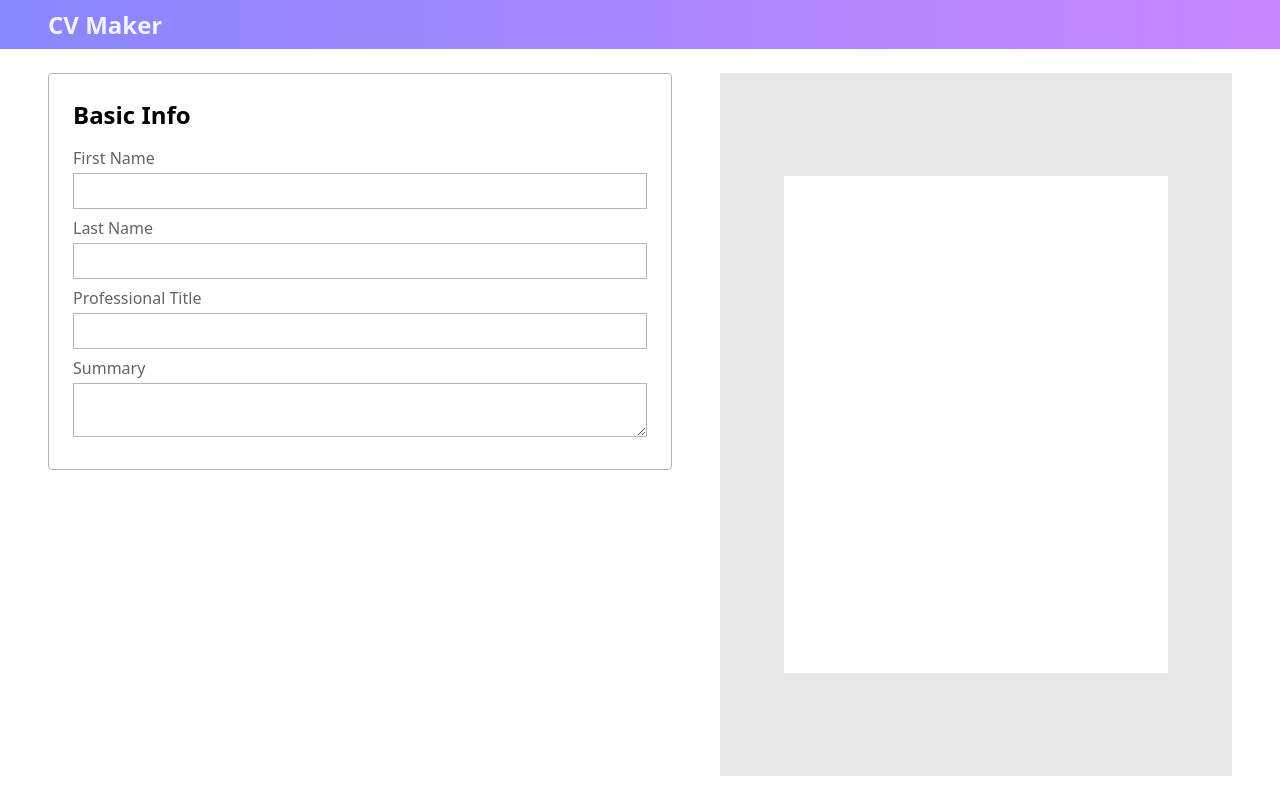
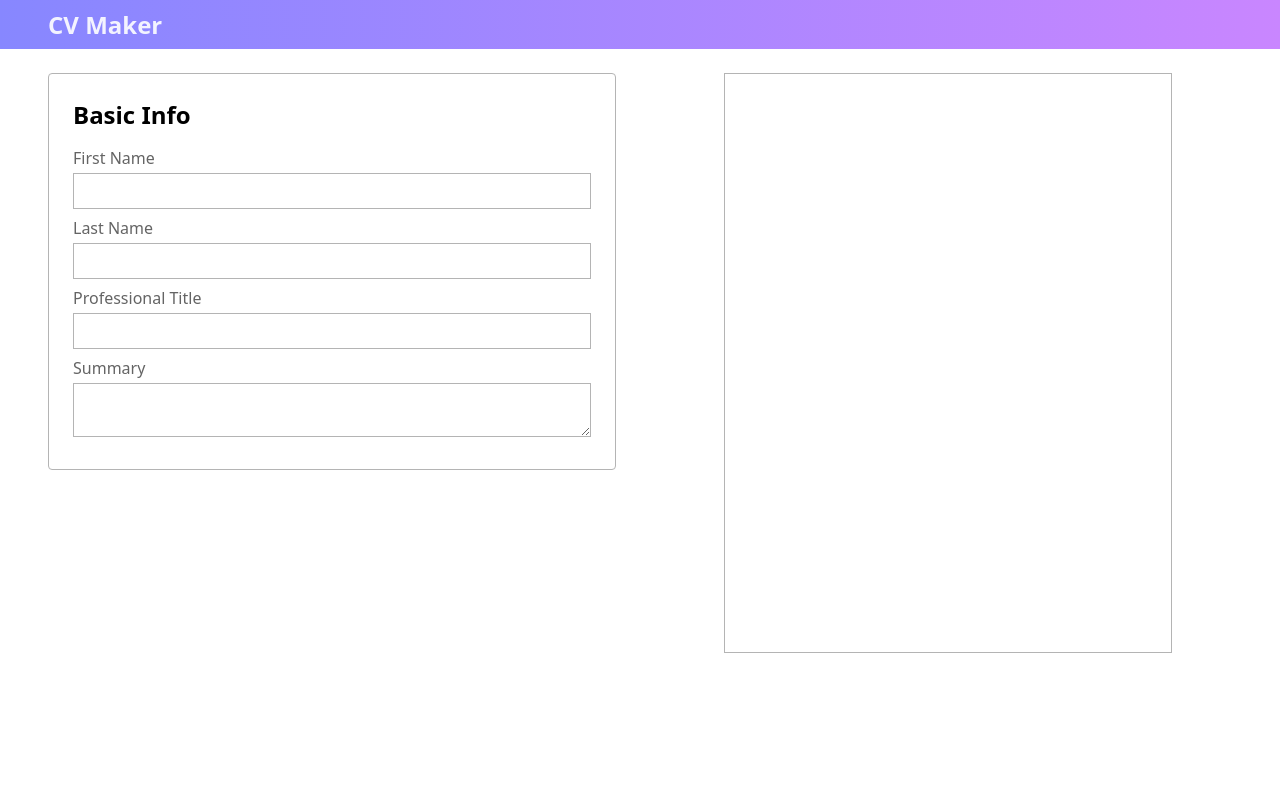
Before and after one commit to NotRelix/cv-maker, a React (Vite) app: page / in a window 1280 px wide. Built offline with nearby package versions, Linux system fonts and the light colour scheme.

Commit message:
fix: aspect ratio of cv not always 8.5 / 11

```diff
--- a/src/styles/UserCV.css
+++ b/src/styles/UserCV.css
@@ -1,18 +1,16 @@
 .user-cv {
-  flex: 2;
-  background-color: var(--cv-bg);
+  flex: 3;
   display: flex;
   justify-content: center;
-  align-items: center;
-  padding: 48px;
-  height: 100%;
+  align-items: start;
 }
 
 .user-cv__container {
+  border: 1px solid var(--border);
   background-color: var(--paper-bg);
   aspect-ratio: 8.5 / 11;
-  width: 30vw;
-  max-width: 30vw;
+  width: 35vw;
+  max-width: 35vw;
   padding: 16px;
   word-wrap: break-word;
 }
```
